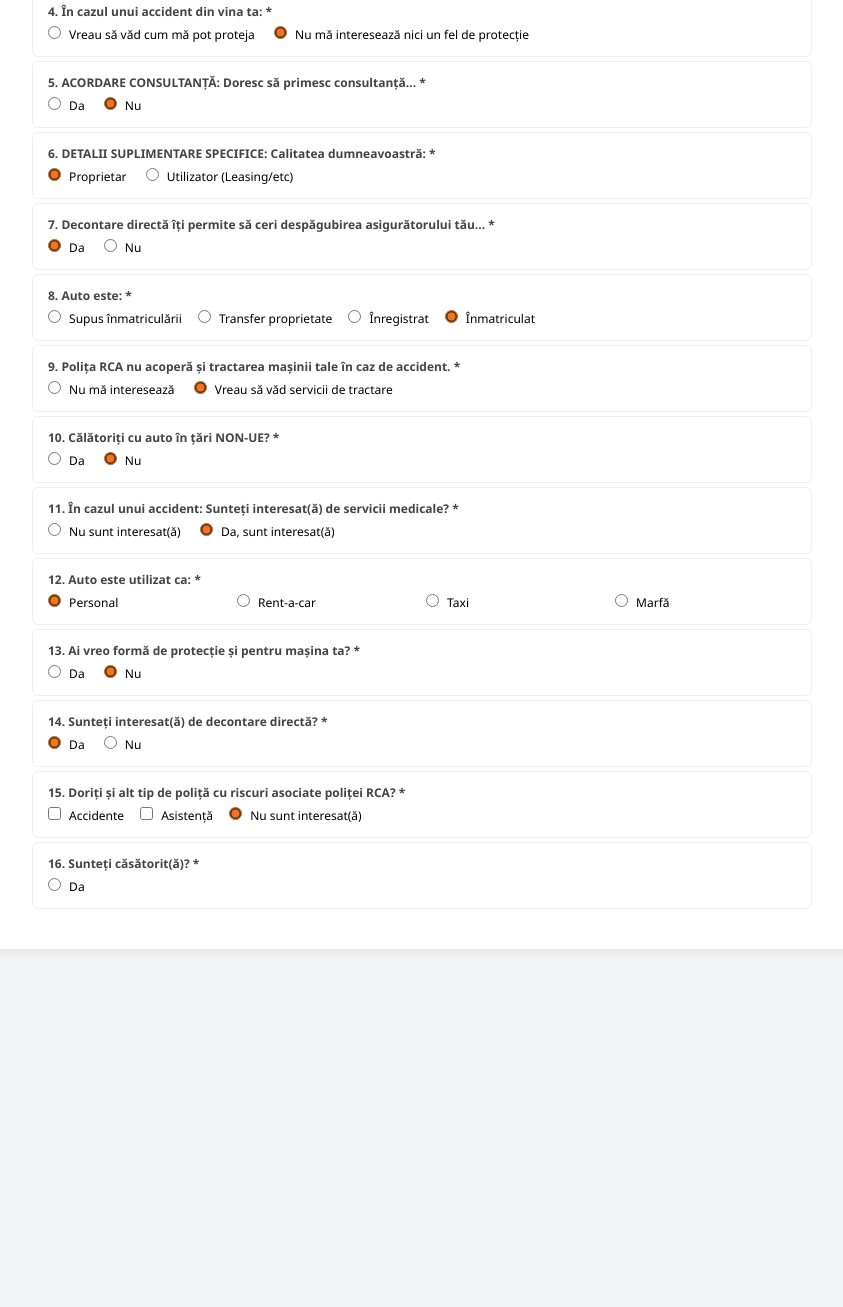
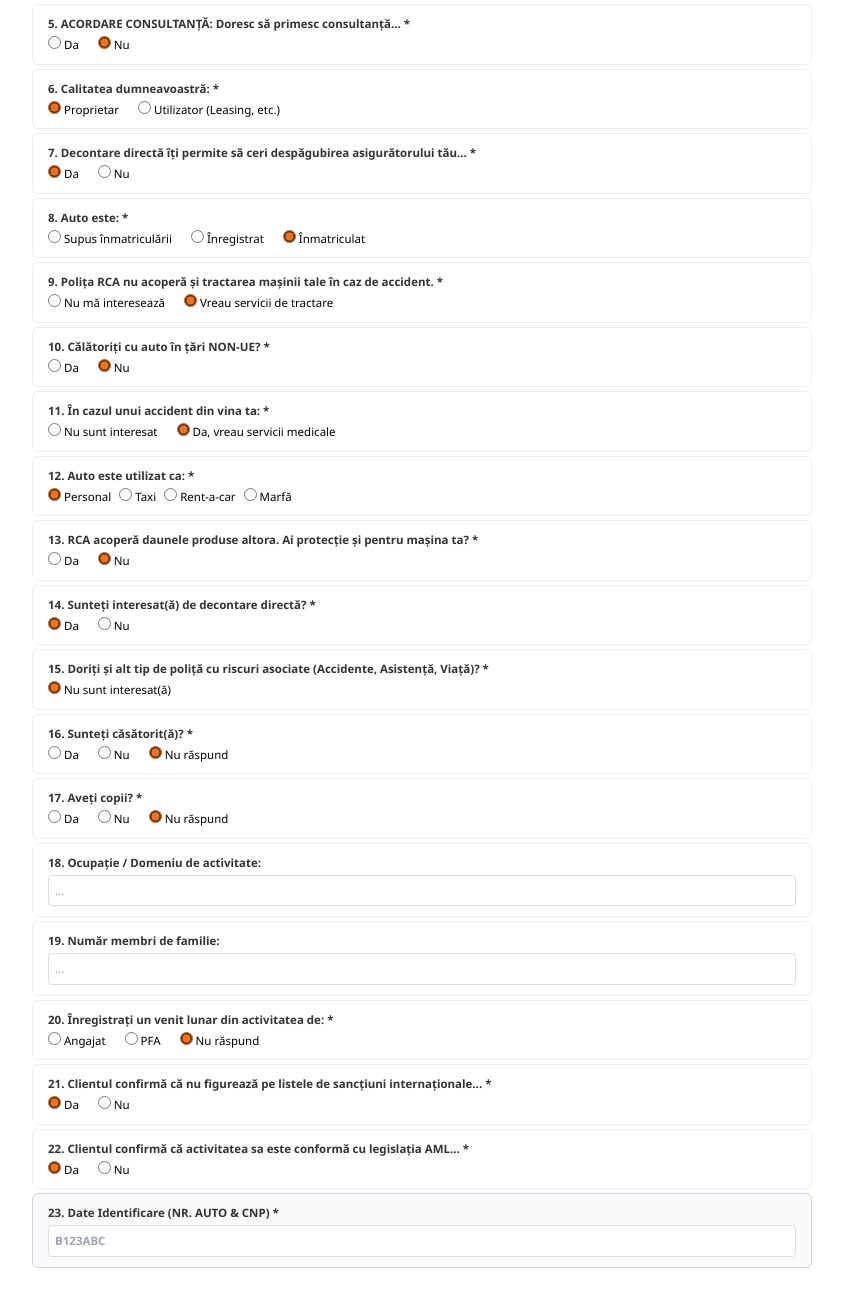
Before and after one commit to Adrian6804/safego-site, a plain HTML site: page index.html in a window 1280 px wide. Shown: the part 401-1708 px from the top of the page, without its empty margins (218-1061 px from the left). Before the commit the page ends 1370 px from the top, so only its background shows below. Drawn offline with nearby package versions, Linux system fonts and the light colour scheme.

Commit message:
Update index.html

```diff
--- a/index.html
+++ b/index.html
@@ -2,28 +2,27 @@
 <html lang="ro">
 <head>
     <meta charset="UTF-8">
-    <title>SafeGo.ro | RCA Professional</title>
+    <title>SafeGo.ro | RCA Digital</title>
     <script src="https://cdn.tailwindcss.com"></script>
     <style>
-        body { background-color: #f3f4f6; color: black; font-family: 'Segoe UI', Tahoma, Geneva, Verdana, sans-serif; }
-        .page-a4 { background: white; max-width: 900px; margin: 20px auto; padding: 40px 60px; position: relative; box-shadow: 0 0 15px rgba(0,0,0,0.1); border-radius: 4px; }
-        .section-box { border: 1px solid #efefef; padding: 12px 15px; margin-bottom: 8px; border-radius: 6px; font-size: 12px; }
-        .q-title { font-weight: 700; color: #444; margin-bottom: 5px; display: block; }
-        .save-btn { position: absolute; top: 35px; right: 60px; border: 1px solid #22c55e; color: #22c55e; padding: 8px 20px; border-radius: 8px; font-weight: bold; font-size: 13px; }
-        .save-btn:hover { background: #22c55e; color: white; }
-        input[type="radio"], input[type="checkbox"] { accent-color: #f97316; margin-right: 5px; }
-        .text-input { border: 1px solid #ddd; padding: 8px; width: 100%; border-radius: 4px; margin-top: 5px; }
-        .header-line { border-bottom: 2px solid #000; padding-bottom: 10px; margin-bottom: 20px; font-weight: 900; font-size: 20px; }
+        body { background-color: #f3f4f6; color: black; font-family: 'Segoe UI', sans-serif; }
+        .page-a4 { background: white; max-width: 900px; margin: 20px auto; padding: 40px 60px; position: relative; box-shadow: 0 0 15px rgba(0,0,0,0.1); }
+        .section-box { border: 1px solid #efefef; padding: 10px 15px; margin-bottom: 6px; border-radius: 6px; font-size: 11.5px; }
+        .q-title { font-weight: 700; color: #333; margin-bottom: 4px; display: block; }
+        .save-btn { position: absolute; top: 35px; right: 60px; border: 1px solid #22c55e; color: #22c55e; padding: 8px 20px; border-radius: 8px; font-weight: bold; }
+        input[type="radio"], input[type="checkbox"] { accent-color: #f97316; }
+        .text-input { border: 1px solid #ddd; padding: 6px; width: 100%; border-radius: 4px; }
+        .header-line { border-bottom: 2px solid #000; padding-bottom: 10px; margin-bottom: 15px; font-weight: 900; font-size: 18px; }
     </style>
 </head>
 <body>
 
     <div class="page-a4">
-        <button class="save-btn">Salvează și continuă</button>
+        <button class="save-btn" onclick="startValidation()">Salvează și continuă</button>
         <h1 class="header-line uppercase">FORMULAR DNT GENERAL</h1>
 
-        <p class="text-[11px] text-gray-500 mb-6 italic leading-tight">
-            Prin completarea acestui formular, confirm ca informațiile sunt complete, corecte, corespund cerințelor și nevoilor mele de asigurare și înțeleg că datele sunt necesare pentru obținerea de produse și servicii de asigurare.
+        <p class="text-[10px] text-gray-500 mb-4 italic">
+            Prin completarea acestui formular, confirm ca informațiile sunt complete, corecte, corespund cerințelor și nevoilor mele de asigurare.
         </p>
 
         <div class="space-y-1">
@@ -37,16 +36,11 @@
             </div>
             <div class="section-box">
                 <span class="q-title">3. Doresc ofertă: *</span>
-                <div class="flex gap-4">
-                    <label><input type="radio" name="q3"> Reînnoire poliță</label>
-                    <label><input type="radio" name="q3"> De la un singur asigurător</label>
-                    <label><input type="radio" name="q3" checked> De la mai mulți asigurători</label>
-                </div>
+                <label><input type="radio" name="q3"> Reînnoire</label> <label class="ml-4"><input type="radio" name="q3"> Un singur asigurător</label> <label class="ml-4"><input type="radio" name="q3" checked> Mai mulți asigurători</label>
             </div>
             <div class="section-box">
                 <span class="q-title">4. În cazul unui accident din vina ta: *</span>
-                <label><input type="radio" name="q4"> Vreau să văd cum mă pot proteja</label>
-                <label class="ml-4"><input type="radio" name="q4" checked> Nu mă interesează nici un fel de protecție</label>
+                <label><input type="radio" name="q4"> Vreau protecție</label> <label class="ml-4"><input type="radio" name="q4" checked> Nu mă interesează protecția pentru mine</label>
             </div>
 
             <div class="section-box">
@@ -54,8 +48,8 @@
                 <label><input type="radio" name="q5"> Da</label> <label class="ml-4"><input type="radio" name="q5" checked> Nu</label>
             </div>
             <div class="section-box">
-                <span class="q-title">6. DETALII SUPLIMENTARE SPECIFICE: Calitatea dumneavoastră: *</span>
-                <label><input type="radio" name="q6" checked> Proprietar</label> <label class="ml-4"><input type="radio" name="q6"> Utilizator (Leasing/etc)</label>
+                <span class="q-title">6. Calitatea dumneavoastră: *</span>
+                <label><input type="radio" name="q6" checked> Proprietar</label> <label class="ml-4"><input type="radio" name="q6"> Utilizator (Leasing, etc.)</label>
             </div>
             <div class="section-box">
                 <span class="q-title">7. Decontare directă îți permite să ceri despăgubirea asigurătorului tău... *</span>
@@ -63,17 +57,11 @@
             </div>
             <div class="section-box">
                 <span class="q-title">8. Auto este: *</span>
-                <div class="flex flex-wrap gap-4">
-                    <label><input type="radio" name="q8"> Supus înmatriculării</label>
-                    <label><input type="radio" name="q8"> Transfer proprietate</label>
-                    <label><input type="radio" name="q8"> Înregistrat</label>
-                    <label><input type="radio" name="q8" checked> Înmatriculat</label>
-                </div>
+                <label><input type="radio" name="q8"> Supus înmatriculării</label> <label class="ml-4"><input type="radio" name="q8"> Înregistrat</label> <label class="ml-4"><input type="radio" name="q8" checked> Înmatriculat</label>
             </div>
             <div class="section-box">
                 <span class="q-title">9. Polița RCA nu acoperă și tractarea mașinii tale în caz de accident. *</span>
-                <label><input type="radio" name="q9"> Nu mă interesează</label>
-                <label class="ml-4"><input type="radio" name="q9" checked> Vreau să văd servicii de tractare</label>
+                <label><input type="radio" name="q9"> Nu mă interesează</label> <label class="ml-4"><input type="radio" name="q9" checked> Vreau servicii de tractare</label>
             </div>
             <div class="section-box">
                 <span class="q-title">10. Călătoriți cu auto în țări NON-UE? *</span>
@@ -81,21 +69,17 @@
             </div>
 
             <div class="section-box">
-                <span class="q-title">11. În cazul unui accident: Sunteți interesat(ă) de servicii medicale? *</span>
-                <label><input type="radio" name="q11"> Nu sunt interesat(ă)</label>
-                <label class="ml-4"><input type="radio" name="q11" checked> Da, sunt interesat(ă)</label>
+                <span class="q-title">11. În cazul unui accident din vina ta: *</span>
+                <label><input type="radio" name="q11"> Nu sunt interesat</label> <label class="ml-4"><input type="radio" name="q11" checked> Da, vreau servicii medicale</label>
             </div>
             <div class="section-box">
                 <span class="q-title">12. Auto este utilizat ca: *</span>
-                <div class="grid grid-cols-4 gap-2">
-                    <label><input type="radio" name="q12" checked> Personal</label>
-                    <label><input type="radio" name="q12"> Rent-a-car</label>
-                    <label><input type="radio" name="q12"> Taxi</label>
-                    <label><input type="radio" name="q12"> Marfă</label>
+                <div class="flex flex-wrap gap-2">
+                    <label><input type="radio" name="q12" checked> Personal</label> <label><input type="radio" name="q12"> Taxi</label> <label><input type="radio" name="q12"> Rent-a-car</label> <label><input type="radio" name="q12"> Marfă</label>
                 </div>
             </div>
             <div class="section-box">
-                <span class="q-title">13. Ai vreo formă de protecție și pentru mașina ta? *</span>
+                <span class="q-title">13. RCA acoperă daunele produse altora. Ai protecție și pentru mașina ta? *</span>
                 <label><input type="radio" name="q13"> Da</label> <label class="ml-4"><input type="radio" name="q13" checked> Nu</label>
             </div>
             <div class="section-box">
@@ -103,13 +87,40 @@
                 <label><input type="radio" name="q14" checked> Da</label> <label class="ml-4"><input type="radio" name="q14"> Nu</label>
             </div>
             <div class="section-box">
-                <span class="q-title">15. Doriți și alt tip de poliță cu riscuri asociate poliței RCA? *</span>
-                <div class="flex gap-4">
-                    <label><input type="checkbox"> Accidente</label>
-                    <label><input type="checkbox"> Asistență</label>
-                    <label><input type="radio" name="q15" checked> Nu sunt interesat(ă)</label>
-                </div>
+                <span class="q-title">15. Doriți și alt tip de poliță cu riscuri asociate (Accidente, Asistență, Viață)? *</span>
+                <label><input type="radio" name="q15" checked> Nu sunt interesat(ă)</label>
             </div>
             <div class="section-box">
                 <span class="q-title">16. Sunteți căsătorit(ă)? *</span>
-                <label><input type="radio" name="q16"> Da</label> <label class="ml-4"><input type="radio" name="q1
+                <label><input type="radio" name="q16"> Da</label> <label class="ml-4"><input type="radio" name="q16"> Nu</label> <label class="ml-4"><input type="radio" name="q16" checked> Nu răspund</label>
+            </div>
+
+            <div class="section-box">
+                <span class="q-title">17. Aveți copii? *</span>
+                <label><input type="radio" name="q17"> Da</label> <label class="ml-4"><input type="radio" name="q17"> Nu</label> <label class="ml-4"><input type="radio" name="q17" checked> Nu răspund</label>
+            </div>
+            <div class="section-box">
+                <span class="q-title">18. Ocupație / Domeniu de activitate:</span>
+                <input type="text" class="text-input" placeholder="...">
+            </div>
+            <div class="section-box">
+                <span class="q-title">19. Număr membri de familie:</span>
+                <input type="text" class="text-input" placeholder="...">
+            </div>
+            <div class="section-box">
+                <span class="q-title">20. Înregistrați un venit lunar din activitatea de: *</span>
+                <label><input type="radio" name="q20"> Angajat</label> <label class="ml-4"><input type="radio" name="q20"> PFA</label> <label class="ml-4"><input type="radio" name="q20" checked> Nu răspund</label>
+            </div>
+            <div class="section-box">
+                <span class="q-title">21. Clientul confirmă că nu figurează pe listele de sancțiuni internaționale... *</span>
+                <label><input type="radio" name="q21" checked> Da</label> <label class="ml-4"><input type="radio" name="q21"> Nu</label>
+            </div>
+            <div class="section-box">
+                <span class="q-title">22. Clientul confirmă că activitatea sa este conformă cu legislația AML... *</span>
+                <label><input type="radio" name="q22" checked> Da</label> <label class="ml-4"><input type="radio" name="q22"> Nu</label>
+            </div>
+            <div class="section-box bg-gray-50 border-gray-300">
+                <span class="q-title">23. Date Identificare (NR. AUTO & CNP) *</span>
+                <div class="flex gap-2">
+                    <input type="text" id="plate" placeholder="B123ABC" class="text-input font-bold uppercase">
+                    <input type="
```
